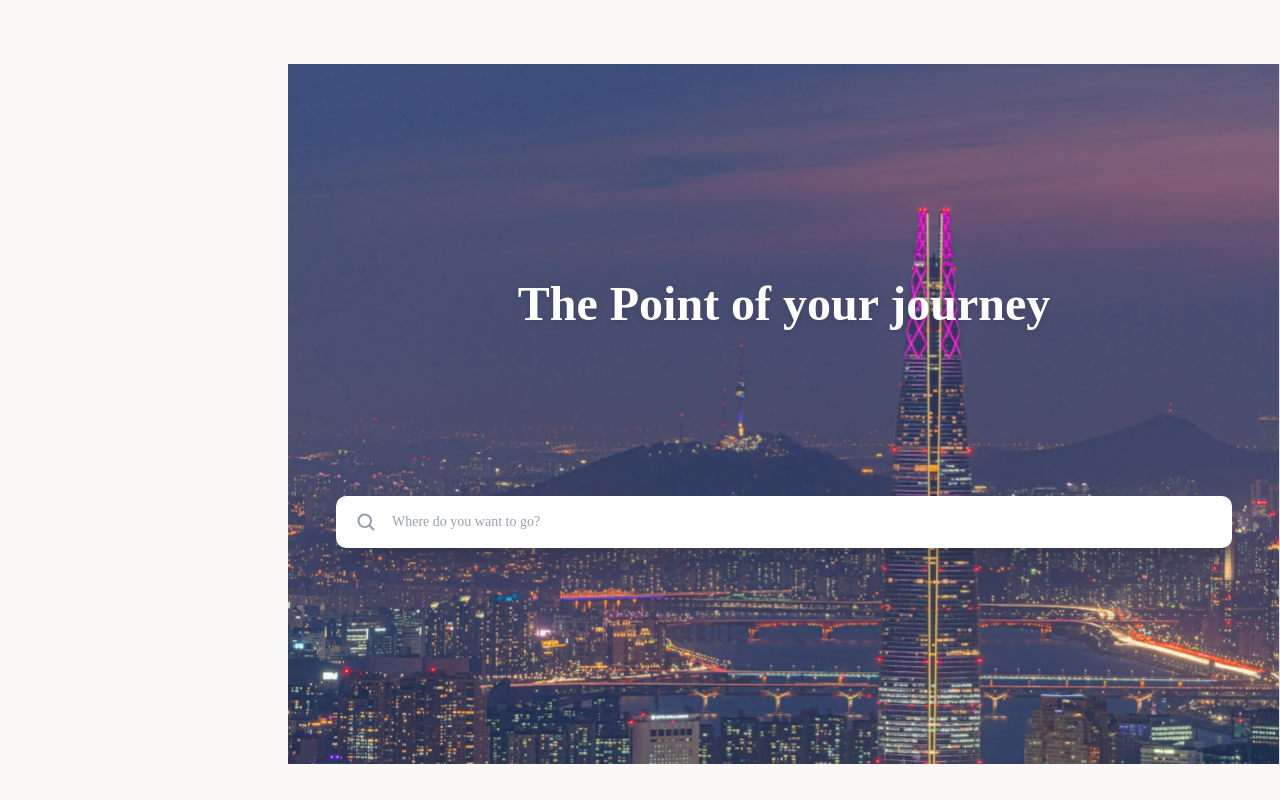
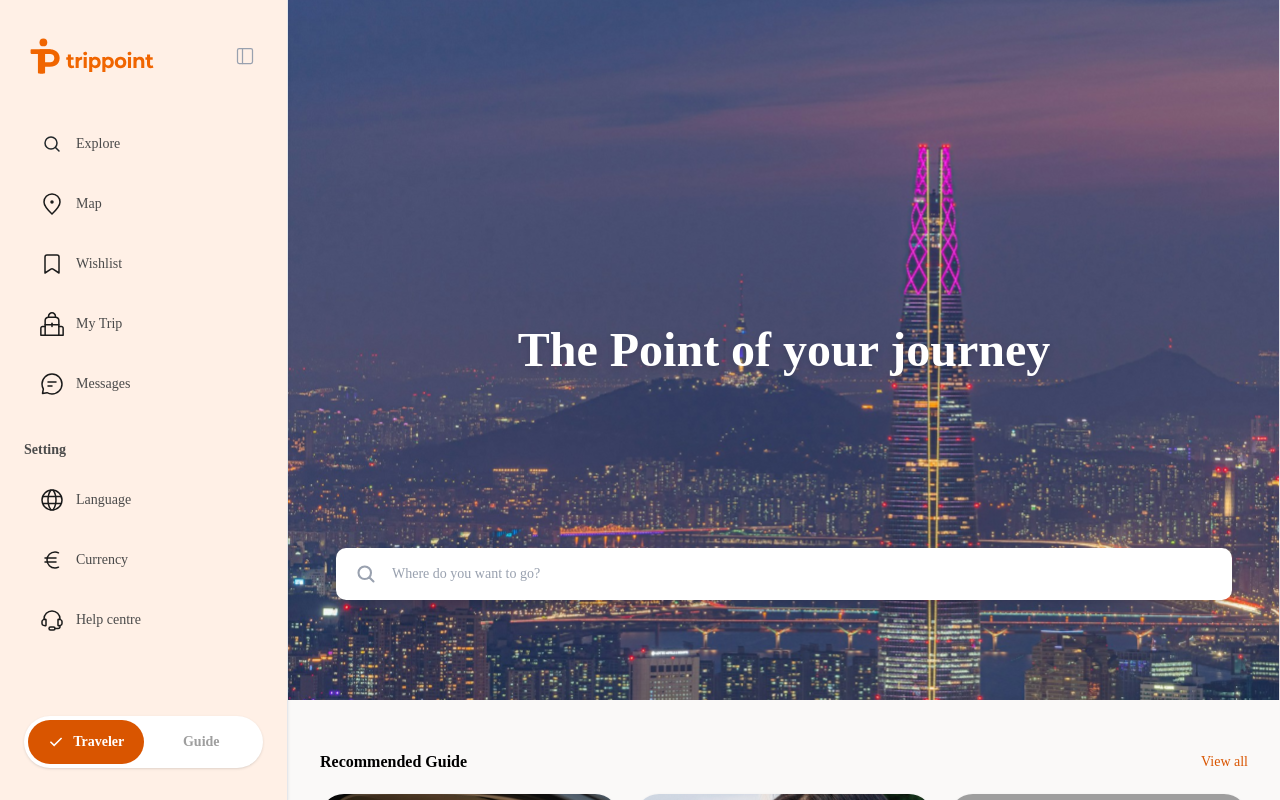
Before and after one commit to dfizae/TRAVUDDY, a React (Vite) app: page / in a window 1280 px wide. Shown: the top 800 px of the page. Built offline with nearby package versions, Linux system fonts and the light colour scheme; grey boxes are pictures that could not be loaded; a web font is replaced by a local one.

Commit message:
fix: 메인페이지 Gnb 반응형 디자인 수정

```diff
--- a/src/components/Gnb.tsx
+++ b/src/components/Gnb.tsx
@@ -2,21 +2,23 @@ import { useState } from 'react';
 import { GnbMenuData } from './data/GnbMenuData';
 import { GnbSettingData } from './data/GnbSettingData';
 
-export default function Gnb() {
+interface GnbProps {
+  isSidebarOpen: boolean;
+  onToggleSidebar: () => void;
+}
+
+export default function Gnb({ isSidebarOpen, onToggleSidebar }: GnbProps) {
   const [isClicked, setIsClicked] = useState(false);
   const [activeRole, setActiveRole] = useState('traveler');
 
-  const handleToggleClick = () => {
-    setIsClicked((prev) => !prev);
-  };
-
   return (
     <>
+      {/* ─── MOBILE: 상단 네비게이션 바 ─── */}
       <nav className="fixed top-0 left-0 right-0 z-[1000] flex items-center justify-between px-3.5 py-3 bg-[hsla(25,100%,95%,0.95)] backdrop-blur-md transition-all duration-300 md:hidden">
         <button
           className="cursor-pointer rounded-full p-2 bg-white shadow-sm transition-all hover:opacity-90"
           aria-label="Menu"
-          onClick={handleToggleClick}
+          onClick={() => setIsClicked(prev => !prev)}
         >
           <svg width="24" height="24" viewBox="0 0 24 24" fill="none" xmlns="http://www.w3.org/2000/svg">
             <path d="M3 5H21" stroke="#4A4A4A" strokeWidth="1.5" strokeLinecap="round" strokeLinejoin="round" />
@@ -26,7 +28,7 @@ export default function Gnb() {
         </button>
 
         <div className="flex items-center gap-3">
-          <span className="text-lg font-bold text-[#1A1A1A]">trippoint</span>
+          <img src="/images/icons/ico-logo.svg" alt="Logo" />
         </div>
 
         <button
@@ -40,12 +42,29 @@ export default function Gnb() {
         </button>
       </nav>
 
-      <aside className="hidden md:fixed md:inset-y-0 md:left-0 md:z-[1000] md:w-72 md:border-r md:border-gray-200 md:bg-[hsl(25,100%,95%,1)] md:px-6 md:py-8 md:shadow-sm">
-        <div className="mb-10">
-          <span className="text-2xl font-bold text-[#1A1A1A]">trippoint</span>
+      {/* ─── DESKTOP: 왼쪽 사이드바 ─── */}
+      <aside
+        className={`hidden md:flex md:flex-col fixed inset-y-0 left-0 z-[1000] w-72 border-r border-gray-200 bg-[hsl(25,100%,95%,1)] px-6 py-8 shadow-sm transition-transform duration-300 ${
+          isSidebarOpen ? 'translate-x-0' : '-translate-x-full'
+        }`}
+      >
+        {/* 로고 + 접기 버튼 */}
+        <div className="flex items-center justify-between mb-10">
+          <img src="/images/icons/ico-logo.svg" alt="Logo" />
+          <button
+            onClick={onToggleSidebar}
+            className="p-2 rounded-lg text-gray-400 hover:bg-orange-50 hover:text-[#D95500] transition-colors"
+            aria-label="사이드바 닫기"
+          >
+            <svg width="20" height="20" viewBox="0 0 24 24" fill="none" xmlns="http://www.w3.org/2000/svg">
+              <rect x="3" y="3" width="18" height="18" rx="2" stroke="currentColor" strokeWidth="1.5" />
+              <path d="M9 3V21" stroke="currentColor" strokeWidth="1.5" strokeLinecap="round" />
+            </svg>
+          </button>
         </div>
 
-        <div className="mb-10 rounded-[32px] border border-gray-200 bg-white p-5 shadow-sm">
+        {/* 프로필 카드 */}
+        <div className="mb-10 rounded-[32px] border border-gray-200 bg-white p-5 shadow-sm md:hidden">
           <div className="flex items-center gap-3">
             <img src="/images/pics/img-menuProfile.svg" alt="내 프로필" className="h-14 w-14 rounded-full object-cover" />
             <div>
@@ -55,11 +74,15 @@ export default function Gnb() {
           </div>
         </div>
 
-        <div className="space-y-8">
+        {/* 메뉴 */}
+        <div className="flex-1 space-y-8 overflow-y-auto">
           <div>
             <ul className="space-y-3">
               {GnbMenuData.map((item, index) => (
-                <li key={index} className="flex items-center gap-3 rounded-3xl px-4 py-3 text-sm font-medium text-[#4A4A4A] transition hover:bg-orange-50 hover:text-[#D95500] cursor-pointer">
+                <li
+                  key={index}
+                  className="flex items-center gap-3 rounded-3xl px-4 py-3 text-sm font-medium text-[#4A4A4A] transition hover:bg-orange-50 hover:text-[#D95500] cursor-pointer"
+                >
                   <img src={item.img_src} alt={item.img_alt} />
                   {item.title}
                 </li>
@@ -71,7 +94,10 @@ export default function Gnb() {
             <p className="mb-4 text-sm font-semibold text-[#4A4A4A]">Setting</p>
             <ul className="space-y-3">
               {GnbSettingData.map((item, index) => (
-                <li key={index} className="flex items-center gap-3 rounded-3xl px-4 py-3 text-sm text-[#4A4A4A] transition hover:bg-orange-50 hover:text-[#D95500] cursor-pointer">
+                <li
+                  key={index}
+                  className="flex items-center gap-3 rounded-3xl px-4 py-3 text-sm text-[#4A4A4A] transition hover:bg-orange-50 hover:text-[#D95500] cursor-pointer"
+                >
                   <img src={item.img_src} alt={item.img_alt} />
                   {item.title}
                 </li>
@@ -80,13 +106,12 @@ export default function Gnb() {
           </div>
         </div>
 
-        <div className="mt-10 flex rounded-full bg-white p-1 shadow-sm">
+        {/* Traveler / Guide 토글 */}
+        <div className="mt-6 flex rounded-full bg-white p-1 shadow-sm">
           <button
             onClick={() => setActiveRole('traveler')}
             className={`flex flex-1 items-center justify-center gap-2 rounded-full px-4 py-3 text-sm font-semibold transition ${
-              activeRole === 'traveler'
-                ? 'bg-[#D95500] text-white'
-                : 'text-[#9E9E9E] hover:bg-[#FFF1E6]'
+              activeRole === 'traveler' ? 'bg-[#D95500] text-white' : 'text-[#9E9E9E] hover:bg-[#FFF1E6]'
             }`}
           >
             {activeRole === 'traveler' && <img src="/images/icons/ico-selectedCheck.svg" alt="체크된 아이콘" />}
@@ -95,9 +120,7 @@ export default function Gnb() {
           <button
             onClick={() => setActiveRole('guide')}
             className={`flex flex-1 items-center justify-center gap-2 rounded-full px-4 py-3 text-sm font-semibold transition ${
-              activeRole === 'guide'
-                ? 'bg-[#D95500] text-white'
-                : 'text-[#9E9E9E] hover:bg-[#FFF1E6]'
+              activeRole === 'guide' ? 'bg-[#D95500] text-white' : 'text-[#9E9E9E] hover:bg-[#FFF1E6]'
             }`}
           >
             {activeRole === 'guide' && <img src="/images/icons/ico-selectedCheck.svg" alt="체크된 아이콘" />}
@@ -106,11 +129,32 @@ export default function Gnb() {
         </div>
       </aside>
 
+      {/* 사이드바가 닫혔을 때 열기 버튼 - 데스크톱 전용 */}
+      <button
+        onClick={onToggleSidebar}
+        aria-label="사이드바 열기"
+        className={`fixed top-4 left-4 z-[1000] p-2 rounded-full bg-white shadow-md text-gray-500 hover:text-[#D95500] transition-all duration-300 hidden md:flex ${
+          isSidebarOpen ? 'opacity-0 pointer-events-none' : 'opacity-100 pointer-events-auto'
+        }`}
+      >
+        <svg width="24" height="24" viewBox="0 0 24 24" fill="none" xmlns="http://www.w3.org/2000/svg">
+          <path d="M3 5H21" stroke="currentColor" strokeWidth="1.5" strokeLinecap="round" strokeLinejoin="round" />
+          <path d="M3 12H21" stroke="currentColor" strokeWidth="1.5" strokeLinecap="round" strokeLinejoin="round" />
+          <path d="M3 19H21" stroke="currentColor" strokeWidth="1.5" strokeLinecap="round" strokeLinejoin="round" />
+        </svg>
+      </button>
+
+      {/* ─── MOBILE: 배경 오버레이 ─── */}
       {isClicked && (
         <div className="fixed inset-0 z-[900] bg-black/20 md:hidden" onClick={() => setIsClicked(false)} />
       )}
 
-      <div className={`fixed top-16 left-0 right-0 z-[1000] overflow-hidden bg-[hsl(25,100%,95%,1)] transition-all duration-300 md:hidden ${isClicked ? 'max-h-screen' : 'max-h-0'}`}>
+      {/* ─── MOBILE: 드롭다운 메뉴 ─── */}
+      <div
+        className={`fixed top-16 left-0 right-0 z-[1000] overflow-hidden bg-[hsl(25,100%,95%,1)] transition-all duration-300 md:hidden ${
+          isClicked ? 'max-h-screen' : 'max-h-0'
+        }`}
+      >
         <div className="p-6">
           <div className="mb-4 font-semibold">
             <img src="/images/pics/img-menuProfile.svg" alt="내 프로필" className="inline mr-2" />
@@ -118,7 +162,10 @@ export default function Gnb() {
           </div>
           <ul className="space-y-3 mb-6">
             {GnbMenuData.map((item, index) => (
-              <li key={index} className="flex items-center gap-2 cursor-pointer rounded-3xl px-4 py-3 transition hover:bg-orange-50 hover:text-[#D95500]">
+              <li
+                key={index}
+                className="flex items-center gap-2 cursor-pointer rounded-3xl px-4 py-3 transition hover:bg-orange-50 hover:text-[#D95500]"
+              >
                 <img src={item.img_src} alt={item.img_alt} />
                 {item.title}
               </li>
@@ -128,7 +175,10 @@ export default function Gnb() {
           <div className="mb-4 font-semibold">Setting</div>
           <ul className="space-y-3 mb-6">
             {GnbSettingData.map((item, index) => (
-              <li key={index} className="flex items-center gap-2 cursor-pointer rounded-3xl px-4 py-3 transition hover:bg-orange-50 hover:text-[#D95500]">
+              <li
+                key={index}
+                className="flex items-center gap-2 cursor-pointer rounded-3xl px-4 py-3 transition hover:bg-orange-50 hover:text-[#D95500]"
+              >
                 <img src={item.img_src} alt={item.img_alt} />
                 {item.title}
               </li>
@@ -138,9 +188,7 @@ export default function Gnb() {
             <button
               onClick={() => setActiveRole('traveler')}
               className={`flex flex-1 items-center justify-center gap-2 rounded-full px-4 py-3 text-sm font-semibold transition ${
-                activeRole === 'traveler'
-                  ? 'bg-[#D95500] text-white'
-                  : 'text-[#9E9E9E] hover:bg-[#FFF1E6]'
+                activeRole === 'traveler' ? 'bg-[#D95500] text-white' : 'text-[#9E9E9E] hover:bg-[#FFF1E6]'
               }`}
             >
               {activeRole === 'traveler' && <img src="/images/icons/ico-selectedCheck.svg" alt="체크된 아이콘" />}
@@ -149,9 +197,7 @@ export default function Gnb() {
             <button
               onClick={() => setActiveRole('guide')}
               className={`flex flex-1 items-center justify-center gap-2 rounded-full px-4 py-3 text-sm font-semibold transition ${
-                activeRole === 'guide'
-                  ? 'bg-[#D95500] text-white'
-                  : 'text-[#9E9E9E] hover:bg-[#FFF1E6]'
+                activeRole === 'guide' ? 'bg-[#D95500] text-white' : 'text-[#9E9E9E] hover:bg-[#FFF1E6]'
               }`}
             >
               {activeRole === 'guide' && <img src="/images/icons/ico-selectedCheck.svg" alt="체크된 아이콘" />}
--- a/src/pages/main/HeroSection/index.tsx
+++ b/src/pages/main/HeroSection/index.tsx
@@ -13,26 +13,29 @@ export default function HeroSection() {
     setIsSearchOpen(false);
   };
 
-  // 최근 검색어 클릭 - 검색창에 추가
   const handleRecentSearchClick = (keyword: string) => {
     setSearchQuery(keyword);
     setIsSearchOpen(false);
   };
 
-  // 최근 검색어 삭제
   const handleRemoveRecent = (keyword: string) => {
     setRecentSearches(recentSearches.filter(item => item !== keyword));
   };
 
   return (
     <section>
-      <div className="bg-[url('/images/pics/heroBackground.svg')] min-h-[520px] md:min-h-[700px] bg-cover bg-center flex flex-col items-center justify-center px-6 md:px-12 relative">
+      <div className="relative bg-[url('/images/pics/heroBackground.svg')] min-h-[520px] md:min-h-[700px] bg-cover bg-center overflow-visible">
 
-        <h1 className="text-white text-3xl md:text-5xl font-bold mb-42 drop-shadow-md text-center max-w-3xl">
+        {/* 제목 - 섹션 정중앙 */}
+        <div className="absolute inset-0 flex items-center justify-center px-6 md:px-12 pointer-events-none">
+          <h1 className="text-white text-3xl md:text-5xl font-bold drop-shadow-md text-center max-w-3xl">
             The Point of your journey
           </h1>
+        </div>
 
-        <form action="" className="w-full max-w-4xl relative">
+        {/* 검색창 - 하단 100px */}
+        <div className="absolute bottom-[100px] left-0 right-0 px-6 md:px-12">
+          <form action="" className="w-full max-w-4xl mx-auto relative">
             <div className="relative flex items-center">
               <span className="absolute left-5 text-gray-400">
                 <svg xmlns="http://www.w3.org/2000/svg" fill="none" viewBox="0 0 24 24" strokeWidth={2.5} stroke="currentColor" className="w-5 h-5">
@@ -44,14 +47,13 @@ export default function HeroSection() {
                 onFocus={() => setIsSearchOpen(true)}
                 value={searchQuery}
                 onChange={(e) => setSearchQuery(e.target.value)}
-              className={`w-full bg-white text-gray-700 py-4 pl-14 pr-12 shadow-xl outline-none transition-all placeholder:text-gray-400 text-sm ${isSearchOpen ? "rounded-t-[10px]" : "rounded-[10px]"
-                }`}
+                className={`w-full bg-white text-gray-700 py-4 pl-14 pr-12 shadow-xl outline-none transition-all placeholder:text-gray-400 text-sm ${isSearchOpen ? "rounded-t-[10px]" : "rounded-[10px]"}`}
                 type="text"
                 placeholder="Where do you want to go?"
               />
             </div>
 
-          {/* 검색창 하단 영역 */}
+            {/* 검색창 하단 드롭다운 */}
             {isSearchOpen && (
               <>
                 <div className="fixed inset-0 z-10" onClick={() => setIsSearchOpen(false)}></div>
@@ -82,12 +84,19 @@ export default function HeroSection() {
                   <div className="space-y-4">
                     <h3 className="text-gray-400 font-semibold mb-4 text-lg">Recent searches</h3>
                     {recentSearches.map((item) => (
-                    <div key={item} className="flex justify-between items-center group cursor-pointer" onClick={() => handleRecentSearchClick(item)}>
+                      <div
+                        key={item}
+                        className="flex justify-between items-center group cursor-pointer"
+                        onClick={() => handleRecentSearchClick(item)}
+                      >
                         <span className="text-gray-800 font-bold text-lg">{item}</span>
-                      <button onClick={(e) => {
+                        <button
+                          onClick={(e) => {
                             e.stopPropagation();
                             handleRemoveRecent(item);
-                      }} className="text-gray-400 hover:text-gray-600">
+                          }}
+                          className="text-gray-400 hover:text-gray-600"
+                        >
                           <svg xmlns="http://www.w3.org/2000/svg" fill="none" viewBox="0 0 24 24" strokeWidth={2} stroke="currentColor" className="w-5 h-5">
                             <path strokeLinecap="round" strokeLinejoin="round" d="M6 18L18 6M6 6l12 12" />
                           </svg>
@@ -100,6 +109,8 @@ export default function HeroSection() {
             )}
           </form>
         </div>
+
+      </div>
     </section>
   );
-};
+}
--- a/src/pages/main/index.tsx
+++ b/src/pages/main/index.tsx
@@ -1,3 +1,4 @@
+import { useState } from "react";
 import Gnb from "../../components/Gnb";
 import HeroSection from "./HeroSection";
 import RecommendedCountrySection from "./RecommendedCountrySection";
@@ -5,13 +6,15 @@ import RecommendedSection from "./RecommendedSection";
 import RecommendedTourSection from "./RecommendedTourSection";
 
 export default function Main() {
+    const [isSidebarOpen, setIsSidebarOpen] = useState(true);
+
     return (
-            <main className="w-full bg-[#FAF9F8] pt-16 md:pl-72">
-                <Gnb />
-                <HeroSection />
-                <RecommendedSection />
-                <RecommendedTourSection />
-                <RecommendedCountrySection />
-            </main>
+        <main className={`w-full bg-[#FAF9F8] pt-16 md:pt-0 transition-all duration-300 ${isSidebarOpen ? 'md:pl-72' : 'md:pl-0'}`}>
+            <Gnb isSidebarOpen={isSidebarOpen} onToggleSidebar={() => setIsSidebarOpen(prev => !prev)} />
+            <HeroSection />
+            <RecommendedSection />
+            <RecommendedTourSection />
+            <RecommendedCountrySection />
+        </main>
     );
-};
+}
```
Also changed, not shown: src/components/LeftspaceDesk.tsx (deleted, +0 -65 lines), public/images/icons/ico-logo.svg, 1 other file (tests, documents, lock files or other folders). Lines whose indentation alone changed are shown as unchanged.
